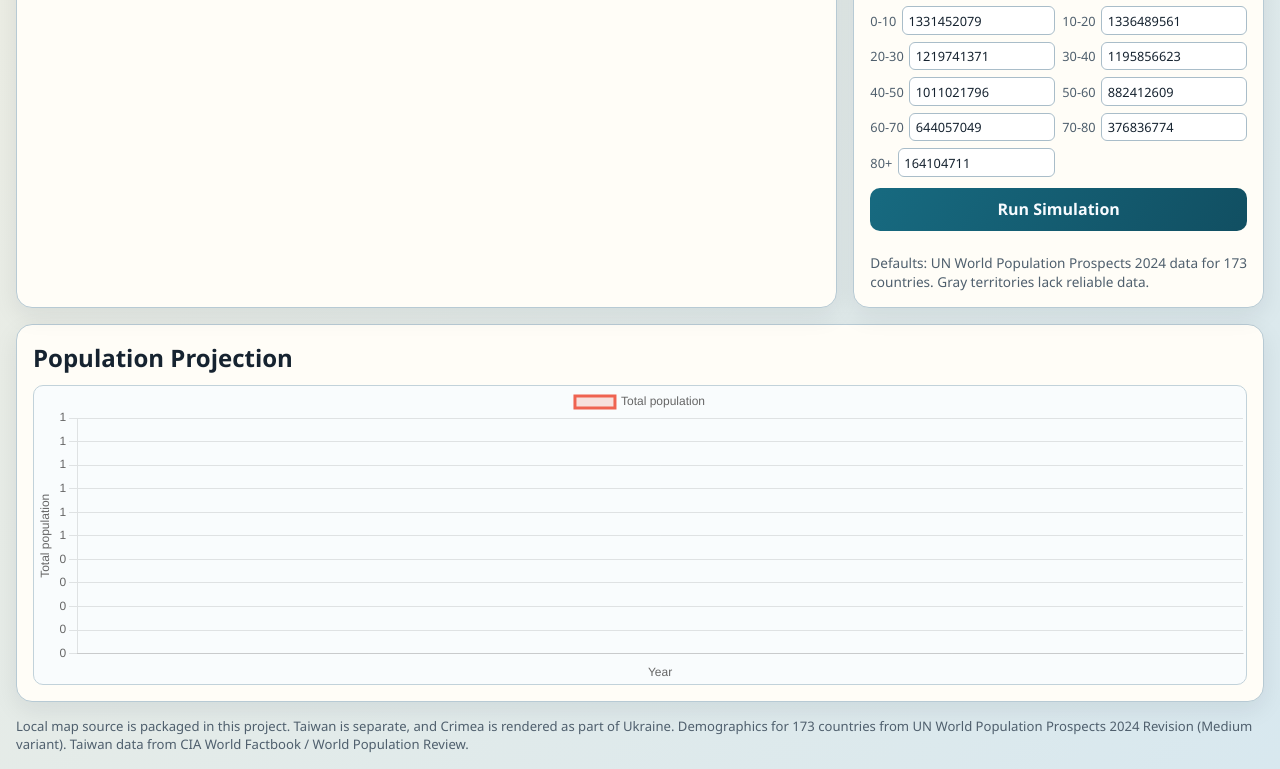
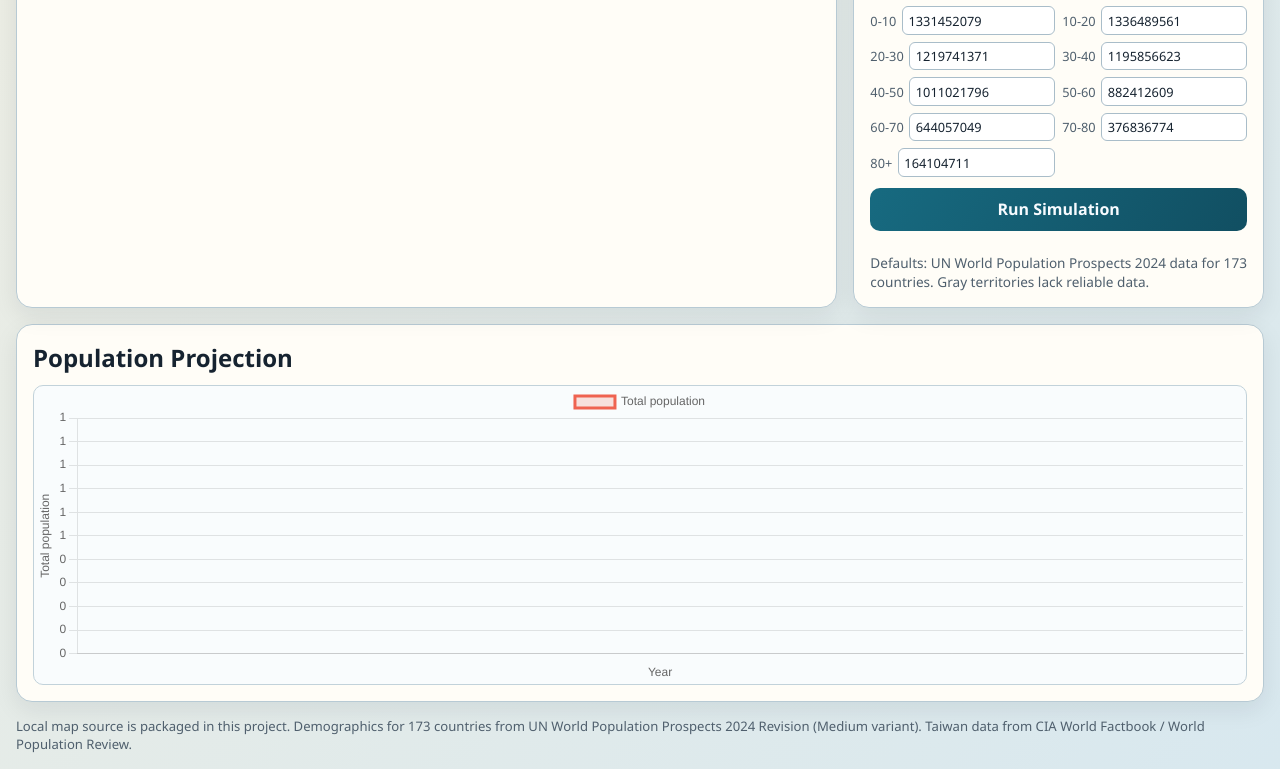
Before and after one commit to okuchaiev/population-modeling, a website: page index.html in a window 1280 px wide. Shown: the part 909-1678 px from the top of the page. Drawn offline with Linux system fonts and the light colour scheme.

Commit message:
Fix screenshot
Signed-off-by: Oleksii Kuchaiev <kuchaev@gmail.com>

```diff
--- a/index.html
+++ b/index.html
@@ -86,8 +86,7 @@
     </section>
 
     <footer class="footnote">
-      Local map source is packaged in this project. Taiwan is separate, and Crimea is rendered as
-      part of Ukraine. Demographics for 173 countries from UN World Population Prospects 2024
+      Local map source is packaged in this project. Demographics for 173 countries from UN World Population Prospects 2024
       Revision (Medium variant). Taiwan data from CIA World Factbook / World Population Review.
     </footer>
   </body>
```
Also changed, not shown: README.md, image.png.
